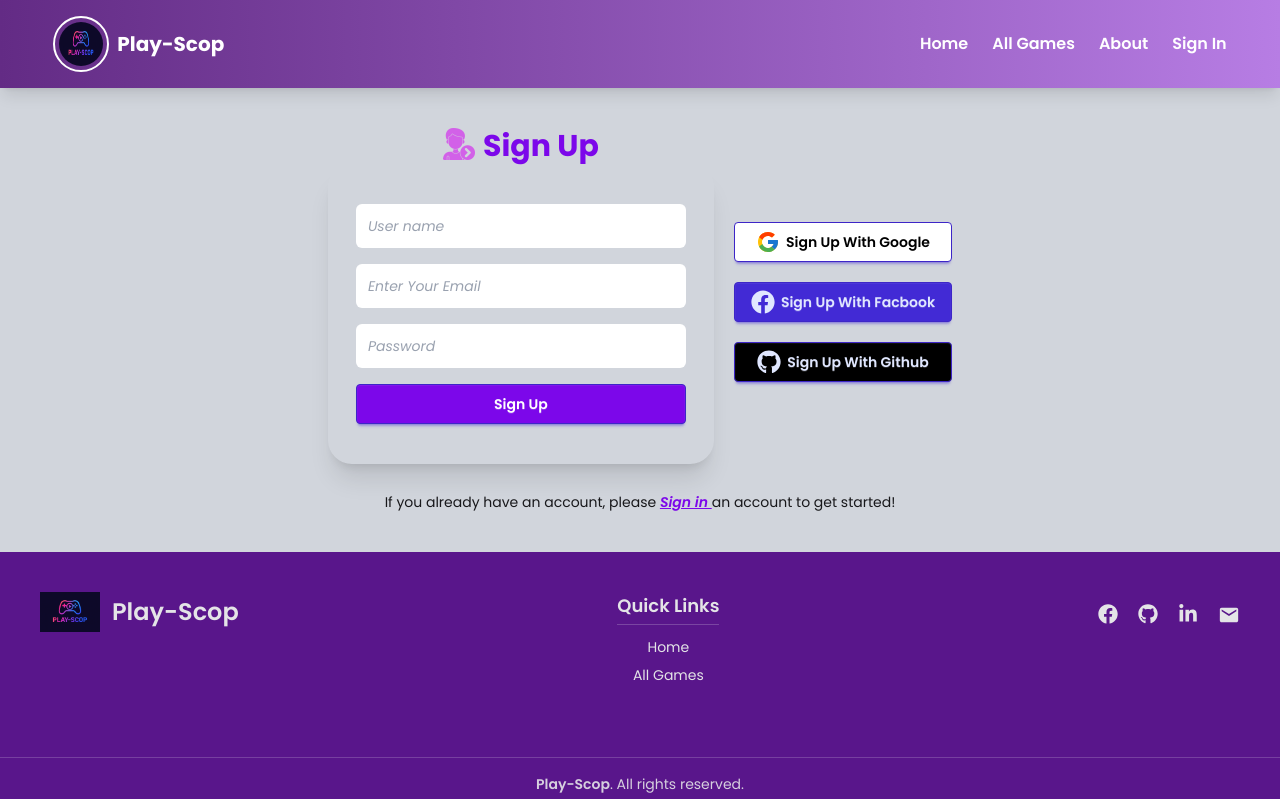
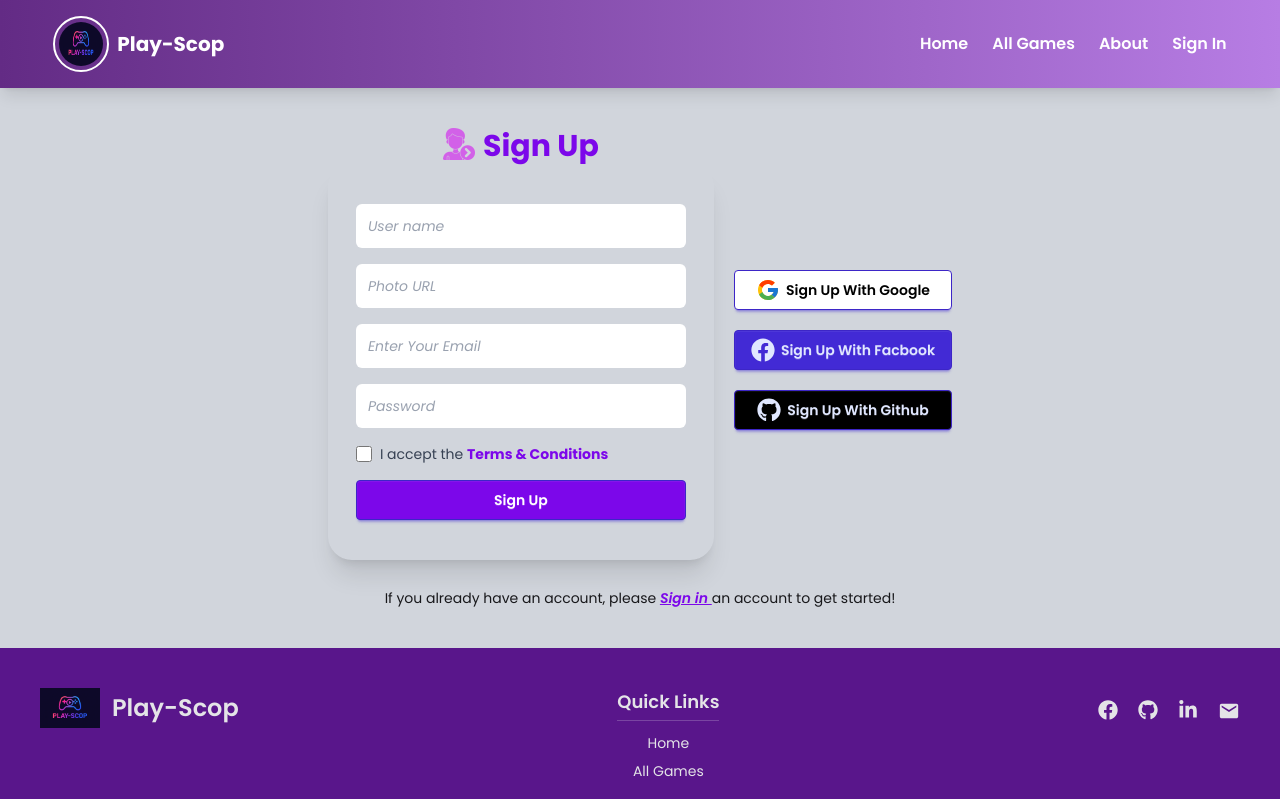
Before and after one commit to rong-rubaiya/PlayScop, a React (Vite) app: page /auth/register in a window 1280 px wide. Shown: the top 799 px of the page. Built offline with nearby package versions, Linux system fonts and the light colour scheme; no server answers.

Commit message:
Sign up fairebase done

```diff
--- a/package.json
+++ b/package.json
@@ -11,6 +11,7 @@
   },
   "dependencies": {
     "@tailwindcss/vite": "^4.1.15",
+    "firebase": "^12.4.0",
     "framer-motion": "^12.23.24",
     "react": "^19.2.0",
     "react-dom": "^19.1.1",
--- a/src/Authlayout/Login.jsx
+++ b/src/Authlayout/Login.jsx
@@ -7,13 +7,20 @@ import { FcGoogle } from 'react-icons/fc';
 
 const Login = () => {
   return (
-    <div className='flex  items-center justify-center gap-8 py-10'>
-    <div className='bg-gray-300 flex flex-col   gap-4'>
+    <div className='flex flex-col sm:flex-row   items-center justify-center gap-8 py-10'>
+    <div className='bg-gray-300 flex flex-col    gap-4'>
 
-      <div className='flex gap-2 justify-center'>
+      <div className='flex gap-2 justify-center '>
         <img className='w-8 h-8 text-gray-600' src={signIn} alt="" />
         <h1 className='text-center font-bold text-3xl text-[rgb(124,7,234)]'>Sign In</h1>
       </div>
+       <p className='text-sm text-center block sm:hidden'> New here? {' '}
+         <Link to='/auth/register'>
+         <span  className='text-[rgb(124,7,234)] italic font-semibold underline'> Create {' '}
+          </span>
+        </Link>
+          an account to get started!
+      </p>
 
 
       <motion.form
@@ -30,7 +37,7 @@ const Login = () => {
           type='email'
           placeholder='Enter Your Email'
           className='bg-white rounded-md p-3 focus:outline-none
-          placeholder:italic text-sm placeholder:text-gray-400 w-[330px]'
+          placeholder:italic text-sm placeholder:text-gray-400 w-auto sm:w-[330px]'
         />
 
         {/* password */}
@@ -39,7 +46,7 @@ const Login = () => {
           type='password'
           placeholder='Password'
           className='bg-white rounded-md p-3 focus:outline-none
-          placeholder:italic text-sm placeholder:text-gray-400 w-[330px]'
+          placeholder:italic text-sm placeholder:text-gray-400 w-auto sm:w-[330px]'
         />
 
         {/* sign in button */}
@@ -50,7 +57,7 @@ const Login = () => {
         />
       </motion.form>
 
-      <p className='text-sm'> New here? {' '}
+      <p className='text-sm hidden sm:block'> New here? {' '}
          <Link to='/auth/register'>
          <span  className='text-[rgb(124,7,234)] italic font-semibold underline'> Create {' '}
           </span>
--- a/src/Authlayout/Register.jsx
+++ b/src/Authlayout/Register.jsx
@@ -1,59 +1,157 @@
 
 
-import React from 'react';
+import React, { use, useState} from 'react';
 import { Link } from 'react-router';
-import signIn from '../assets/user.png';
 import { motion } from 'framer-motion';
 import { FaFacebook, FaGithub } from 'react-icons/fa';
 import { FcGoogle } from 'react-icons/fc';
 
+import signIn from '../assets/user.png';
+import { AuthContext } from '../Provider/AuthProvider';
+
+
+
+
 const Register = () => {
+
+  const {createUser,setUser}=use(AuthContext)
+
+  const [password, setPassword] = useState("");
+
+  const hasUppercase = /[A-Z]/.test(password);
+  const hasLowercase = /[a-z]/.test(password);
+  const hasLength = password.length >= 6;
+
+  const handleSingUp=(e)=>{
+    e.preventDefault();
+
+     if (!hasUppercase || !hasLowercase || !hasLength) {
+      alert("Please meet all password conditions before signing up!");
+      return;
+    }
+    alert("Password is valid! You can proceed with signup.");
+
+    const form =e.target;
+
+    const name=form.name.value;
+    const email=form.email.value;
+    const passwordv=form.password.value;
+    const photourl=form.photourl.value;
+      console.log({name,photourl,passwordv,email});
+
+      createUser(email,password)
+      .then(result=>{
+        const user=result.user;
+        console.log(user);
+        setUser(user)
+      } )
+      .catch(err=>{
+        const errMessage=err.message;
+        console.log(errMessage);
+      })
+
+  };
+
+
+
    return (
 
      <div className='bg-gray-300 flex flex-col items-center w-full py-10 gap-4'>
 
 
 
-      <div className='flex justify-center gap-5 items-center'>
+      <div className='flex flex-col sm:flex-row   justify-center gap-5 items-center'>
 
       <div className='flex flex-col items-center justify-center'>
          <div className='flex gap-2 '>
         <img className='w-8 h-8 text-gray-600' src={signIn} alt="" />
         <h1 className='font-bold text-3xl text-[rgb(124,7,234)]'>Sign Up</h1>
+
       </div>
 
-        <motion.form
+       <p className='sm:hidden text-sm m-3 text-center text-gray-500 '> If you already have an account, please {' '}
+         <Link to='/auth/login'>
+         <span  className='text-[rgb(124,7,234)] italic font-semibold underline '>Sign in  {' '}
+          </span>
+        </Link>
+          an account to get started!
+      </p>
+
+        <motion.form onSubmit={handleSingUp}
         initial={{ opacity: 0, y: -30 }}
         animate={{ opacity: 1, y: 0 }}
         transition={{ duration: 0.6 }}
         className='flex flex-col gap-4 px-7 py-10 rounded-3xl shadow-gray shadow-xl mb-3'
       >
         {/* name */}
-        <input
+        <input required
           name='name'
           type='text'
           placeholder='User name'
           className='bg-white rounded-md p-3 focus:outline-none
-          placeholder:italic text-sm placeholder:text-gray-400 w-[330px]'
+          placeholder:italic text-sm placeholder:text-gray-400 w-auto sm:w-[330px]'
+        />
+
+        {/* photo url */}
+
+        <input required
+          name='photourl'
+          type='url'
+          placeholder='Photo URL'
+          className='bg-white rounded-md p-3 focus:outline-none
+          placeholder:italic text-sm placeholder:text-gray-400 w-auto sm:w-[330px]'
         />
 
         {/* email */}
-        <input
+        <input required
           name='email'
           type='email'
           placeholder='Enter Your Email'
           className='bg-white rounded-md p-3 focus:outline-none
-          placeholder:italic text-sm placeholder:text-gray-400 w-[330px]'
+          placeholder:italic text-sm placeholder:text-gray-400 w-auto sm:w-[330px]'
         />
 
         {/* password */}
-        <input
+        <input required
           name='password'
           type='password'
           placeholder='Password'
+          value={password}
+          onChange={(e) => setPassword(e.target.value)}
           className='bg-white rounded-md p-3 focus:outline-none
-          placeholder:italic text-sm placeholder:text-gray-400 w-[330px]'
+          placeholder:italic text-sm placeholder:text-gray-400 w-auto sm:w-[330px]'
         />
+        {/* 🔐 Password Conditions */}
+        {password && (
+          <div className="text-sm mt-1 space-y-1 text-gray-700">
+            <p>Password characters: <strong>{password.length}</strong></p>
+
+            <p className={`${hasUppercase ? "text-green-600" : "text-red-500"}`}>
+              {hasUppercase ? "✔" : "✖"} Must contain an Uppercase letter
+            </p>
+
+            <p className={`${hasLowercase ? "text-green-600" : "text-red-500"}`}>
+              {hasLowercase ? "✔" : "✖"} Must contain a Lowercase letter
+            </p>
+
+            <p className={`${hasLength ? "text-green-600" : "text-red-500"}`}>
+              {hasLength ? "✔" : "✖"} Must be at least 6 characters long
+            </p>
+          </div>
+        )}
+
+        <div className="flex items-center gap-2 text-sm text-gray-700">
+        <input
+          type="checkbox"
+          id="terms"
+          name="terms"
+          required
+          className="w-4 h-4 accent-[rgb(124,7,234)] cursor-pointer"
+        />
+        <label htmlFor="terms" className="cursor-pointer select-none">
+          I accept the <strong className="text-[rgb(124,7,234)]">Terms & Conditions</strong>
+        </label>
+      </div>
 
         {/* sign in button */}
         <input
@@ -75,7 +173,7 @@ const Register = () => {
             </motion.div>
       </div>
 
-      <p className='text-sm'> If you already have an account, please {' '}
+      <p className='text-sm hidden sm:block'> If you already have an account, please {' '}
          <Link to='/auth/login'>
          <span  className='text-[rgb(124,7,234)] italic font-semibold underline'>Sign in  {' '}
           </span>
--- a/src/Component/Footer.jsx
+++ b/src/Component/Footer.jsx
@@ -8,7 +8,7 @@ const Footer = () => {
   return (
     <footer
 
-    className=" sm:footer-horizontal bg-purple-900 text-neutral-content min-h-screen text-center">
+    className=" sm:footer-horizontal bg-purple-900 text-neutral-content  text-center">
   <div className='p-10 flex flex-col sm:flex-row justify-between '>
     <aside className=''>
    <div className='flex flex-col sm:flex-row gap-3 items-center pb-3.5 sm:pb-0'><img className='h-10' src={imgLogo} alt="" /><h1 className='font-semibold text-2xl'>Play-Scop</h1></div>
--- /dev/null
+++ b/src/Fairebase/fairebase.config.js
@@ -0,0 +1,21 @@
+// Import the functions you need from the SDKs you need
+import { initializeApp } from "firebase/app";
+
+
+
+// TODO: Add SDKs for Firebase products that you want to use
+// https://firebase.google.com/docs/web/setup#available-libraries
+
+// Your web app's Firebase configuration
+const firebaseConfig = {
+  apiKey: "AIzaSyDo34vwp-gVNBl-CsNQ_O5oaWUfLTxHsJI",
+  authDomain: "play-scope.firebaseapp.com",
+  projectId: "play-scope",
+  storageBucket: "play-scope.firebasestorage.app",
+  messagingSenderId: "463511451811",
+  appId: "1:463511451811:web:9ccc252fcd2cd6d0ab6716"
+};
+
+// Initialize Firebase
+const app = initializeApp(firebaseConfig);
+export default app;
--- /dev/null
+++ b/src/Provider/AuthProvider.jsx
@@ -0,0 +1,35 @@
+import React,{  createContext, useEffect, useState} from 'react';
+import app from '../Fairebase/fairebase.config';
+export const AuthContext=createContext()
+import { createUserWithEmailAndPassword, getAuth, onAuthStateChanged } from "firebase/auth";
+
+
+
+
+const auth = getAuth(app);
+
+const AuthProvider = ({children}) => {
+  const [user,setUser]=useState(null)
+
+  const createUser= (email,password)=>{
+  return createUserWithEmailAndPassword(auth,email,password)
+  }
+
+  useEffect(()=>{
+    const unsubscribe=onAuthStateChanged(auth,(currentUser)=>{
+      setUser(currentUser)
+    })
+    return()=>{unsubscribe()}
+  },[])
+
+  const authData={
+    user,
+    setUser,
+    createUser
+  }
+  return <AuthContext value={authData}>
+    {children}
+  </AuthContext>
+};
+
+export default AuthProvider;
```
Also changed, not shown: src/main.jsx (+11 -1 lines), 1 other file (tests, documents, lock files or other folders).
